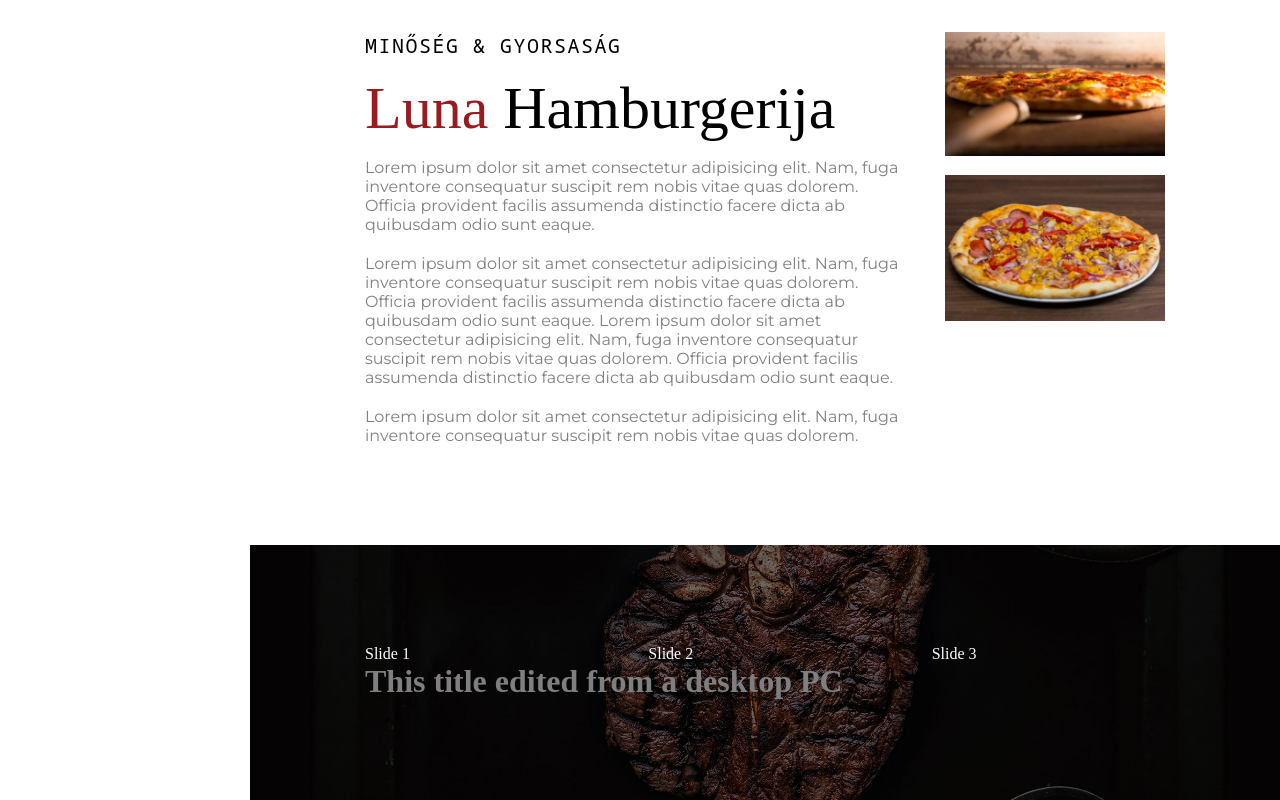
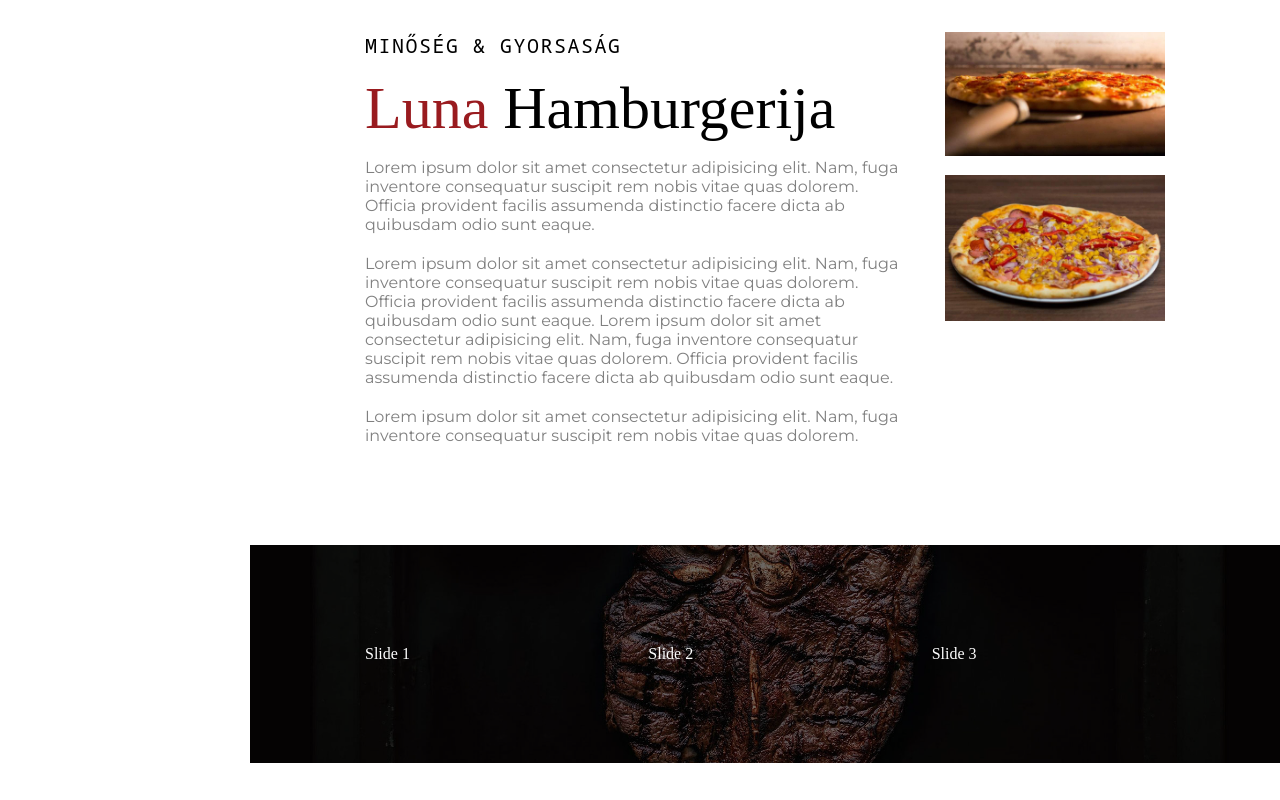
Before and after one commit to Petrow-zz/luna-ada, a React (Create React App) app: page / in a window 1280 px wide. Shown: the part 868-1668 px from the top of the page. After the commit the page ends 1631 px from the top, so only its background shows below. Built offline with nearby package versions, Linux system fonts and the light colour scheme; a web font is replaced by a local one.

Commit message:
The project starts here

```diff
--- a/src/components/Menu.js
+++ b/src/components/Menu.js
@@ -23,8 +23,6 @@ function Menu() {
                     <SwiperSlide>Slide 3</SwiperSlide>
                     <SwiperSlide>Slide 4</SwiperSlide>
                 </Swiper>
-
-                <h1>This title edited from a desktop PC</h1>
             </div>
         </div>
     )
```
